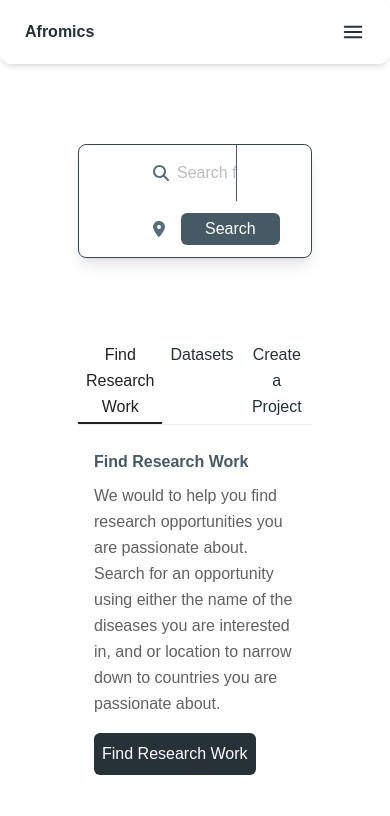
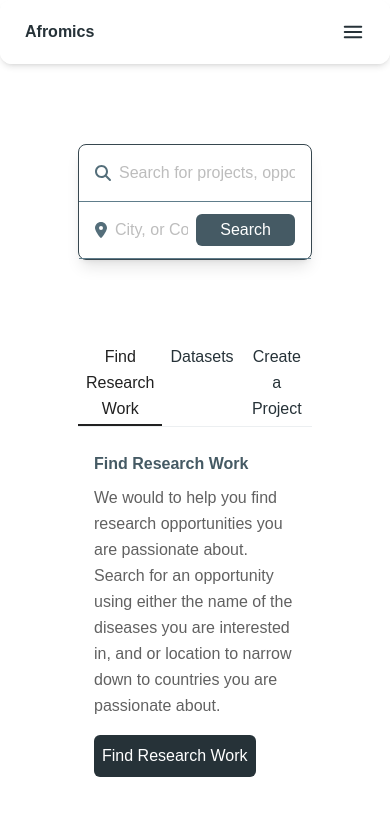
Before and after one commit to MillicentMalinga/afromics, a React (Create React App) app: page /researchers in a window 390 px wide. Shown: the top 816 px of the page. Built offline with nearby package versions, Linux system fonts and the light colour scheme.

Commit message:
Update Dashboard.jsx

```diff
--- a/src/pages/Dashboard.jsx
+++ b/src/pages/Dashboard.jsx
@@ -15,10 +15,10 @@ function Dashboard() {
 <DashBar usrName="Millicent" />
 <form action="">
 <div className="flex lg:flex-row sm:flex-col w-3/5 self-center border-[1px] border-blue-gray-800 mx-auto my-20 shadow-lg rounded-lg">
-  <div className="w-1/2 flex flex-row px-4 gap-2 self-center  ">
+  <div className="lg:w-1/2  sm:w-full flex sm:border-b-[1px] sm:border-b-blue-gray-500 flex-row px-4 gap-2 self-center  ">
   <FontAwesomeIcon icon={faMagnifyingGlass}  className='text-blue-gray-600 self-center'/>
-  <input type='text' className='w-full font-body-plex py-4 border-r-[1px] border-blue-gray-700' placeholder='Search for projects, opportunities, datasets'/> </div>
-  <div className="w-1/2 flex gap-2 flex-row px-4 self-center  ">
+  <input type='text' className='w-full font-body-plex py-4 lg:border-r-[1px] border-blue-gray-700' placeholder='Search for projects, opportunities, datasets'/> </div>
+  <div className="lg:w-1/2 sm:w-full sm:border-b-[1px] sm:border-b-blue-gray-500 flex gap-2 flex-row px-4 self-center  ">
   <FontAwesomeIcon icon={faLocationDot}  className='text-blue-gray-600 self-center'/>
   <input type='text' className=' w-full font-body-plex py-4' placeholder='City, or Country'/>
   <input type="submit" value="Search" className='bg-blue-gray-700 px-6 py-0 h-8 self-center rounded-md font-body-plex text-white' />
```
